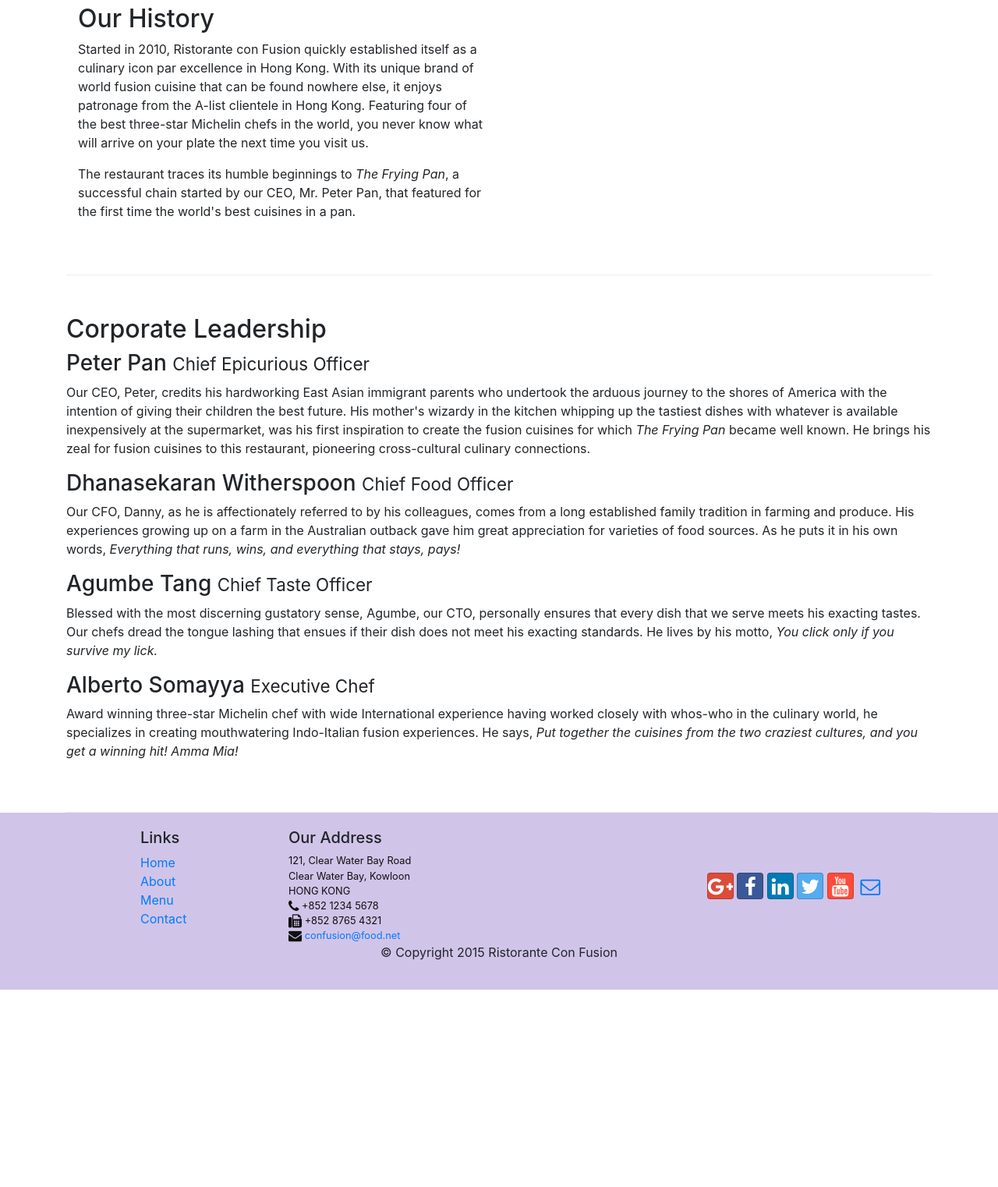
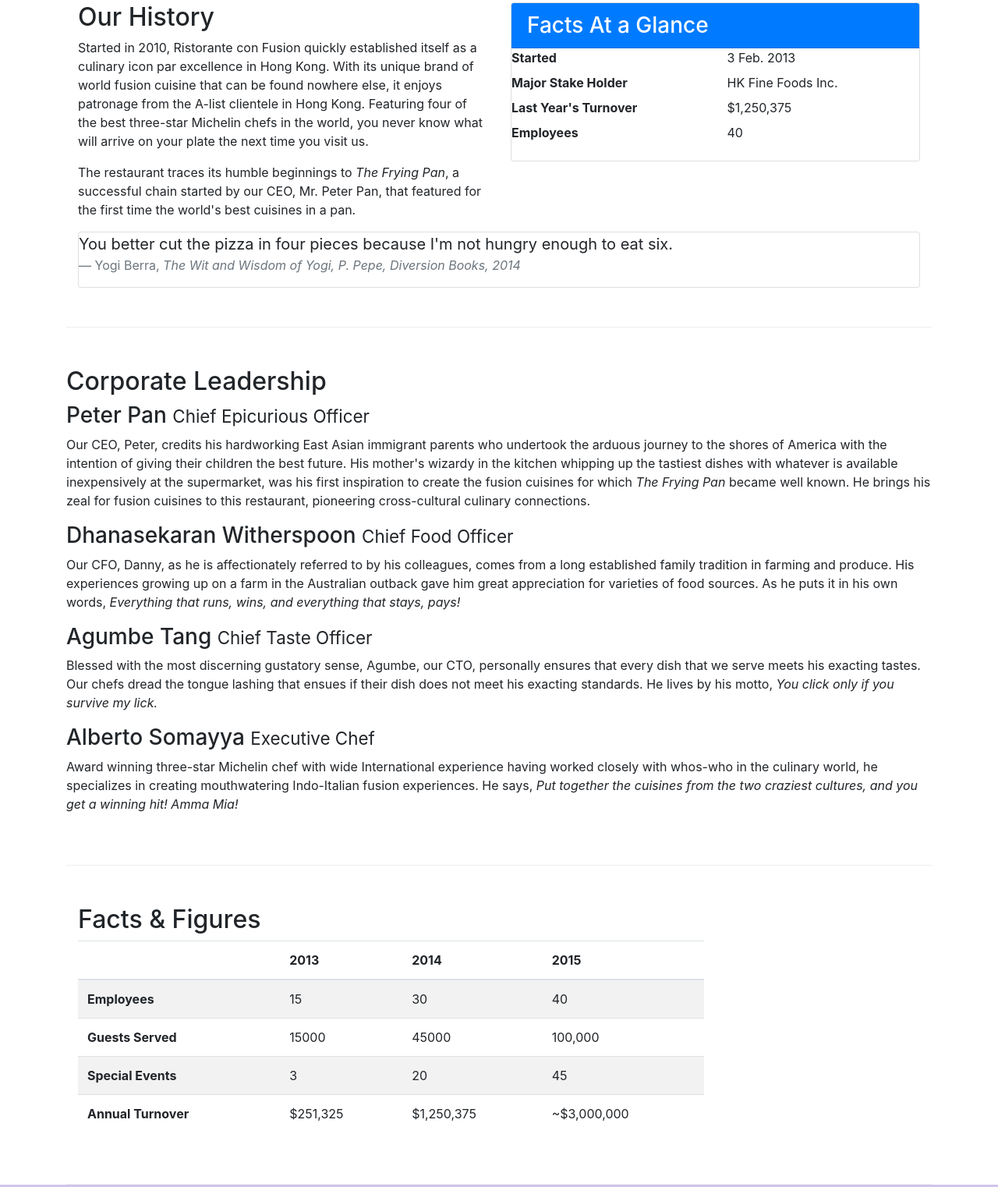
Before and after one commit to albertoribes/bs-coursera, a website: page aboutus.html in a window 1280 px wide. Shown: the part 488-2010 px from the top of the page at 78% size. Before the commit the page ends 1757 px from the top, so only its background shows below. Drawn offline with nearby package versions, Linux system fonts and the light colour scheme.

Commit message:
Tables and Cards

```diff
--- a/aboutus.html
+++ b/aboutus.html
@@ -8,7 +8,6 @@
     <meta http-equiv="x-ua-compatible" content="ie=edge">
 
     <!-- Bootstrap CSS -->
-
     <link rel="stylesheet" href="node_modules/bootstrap/dist/css/bootstrap.min.css">
     <link rel="stylesheet" href="node_modules/font-awesome/css/font-awesome.min.css">
     <link rel="stylesheet" href="css/bootstrap-social.css">
@@ -60,13 +59,39 @@
             </div>
         </div>
 
-        <div class="row row-content align-items-center">
+        <div class="row row-content">
             <div class="col-sm-6">
                 <h2>Our History</h2>
                 <p>Started in 2010, Ristorante con Fusion quickly established itself as a culinary icon par excellence in Hong Kong. With its unique brand of world fusion cuisine that can be found nowhere else, it enjoys patronage from the A-list clientele in Hong Kong.  Featuring four of the best three-star Michelin chefs in the world, you never know what will arrive on your plate the next time you visit us.</p>
                 <p>The restaurant traces its humble beginnings to <em>The Frying Pan</em>, a successful chain started by our CEO, Mr. Peter Pan, that featured for the first time the world's best cuisines in a pan.</p>
             </div>
             <div class="col-sm">
+                <div class="card">
+                    <h3 class="card-header bg-primary text-white">Facts At a Glance</h3>
+                    <div class="card-block">
+                        <dl class="row">
+                            <dt class="col-6">Started</dt>
+                            <dd class="col-6">3 Feb. 2013</dd>
+                            <dt class="col-6">Major Stake Holder</dt>
+                            <dd class="col-6">HK Fine Foods Inc.</dd>
+                            <dt class="col-6">Last Year's Turnover</dt>
+                            <dd class="col-6">$1,250,375</dd>
+                            <dt class="col-6">Employees</dt>
+                            <dd class="col-6">40</dd>
+                        </dl>
+                    </div>
+                </div>
+            </div>
+            <div class="col-12">
+                <div class="card card-block bg-faded">
+                    <blockquote class="blockquote" cite="">
+                        <p class="mb-0">You better cut the pizza in four pieces because
+                            I'm not hungry enough to eat six.
+                        </p>
+                        <footer class="blockquote-footer">Yogi Berra, <cite title="Source Title">The Wit and Wisdom of
+                            Yogi, P. Pepe, Diversion Books, 2014</cite></footer>
+                    </blockquote>
+                </div>
             </div>
         </div>
 
@@ -83,7 +108,52 @@
                 <p class="hidden-xs-down">Award winning three-star Michelin chef with wide International experience having worked closely with whos-who in the culinary world, he specializes in creating mouthwatering Indo-Italian fusion experiences. He says, <em>Put together the cuisines from the two craziest cultures, and you get a winning hit! Amma Mia!</em></p>
             </div>
        </div>
+       <div class="row row-content">
+            <div class="col-12 col-sm-9">
+                <h2>Facts &amp; Figures</h2>
+                <div class="table-responsive">
+                <table class="table table-striped">
+                <thead class="thead-inverse">
+                    <tr>
+                        <th>&nbsp;</th>
+                        <th>2013</th>
+                        <th>2014</th>
+                        <th>2015</th>
+                    </tr>
+                </thead>
+                <tbody>
+                    <tr>
+                        <th>Employees</th>
+                        <td>15</td>
+                        <td>30</td>
+                        <td>40</td>
+                    </tr>
+                    <tr>
+                        <th>Guests Served</th>
+                        <td>15000</td>
+                        <td>45000</td>
+                        <td>100,000</td>
+                    </tr>
+                    <tr>
+                        <th>Special Events</th>
+                        <td>3</td>
+                        <td>20</td>
+                        <td>45</td>
+                    </tr>
+                    <tr>
+                        <th>Annual Turnover</th>
+                        <td>$251,325</td>
+                        <td>$1,250,375</td>
+                        <td>~$3,000,000</td>
+                    </tr>
+                </tbody>
+                </table>
+                </div>
+            </div>
+            <div class="col-sm-3">
 
+            </div>
+       </div>
     </div>
 
     <footer class="footer">
```
